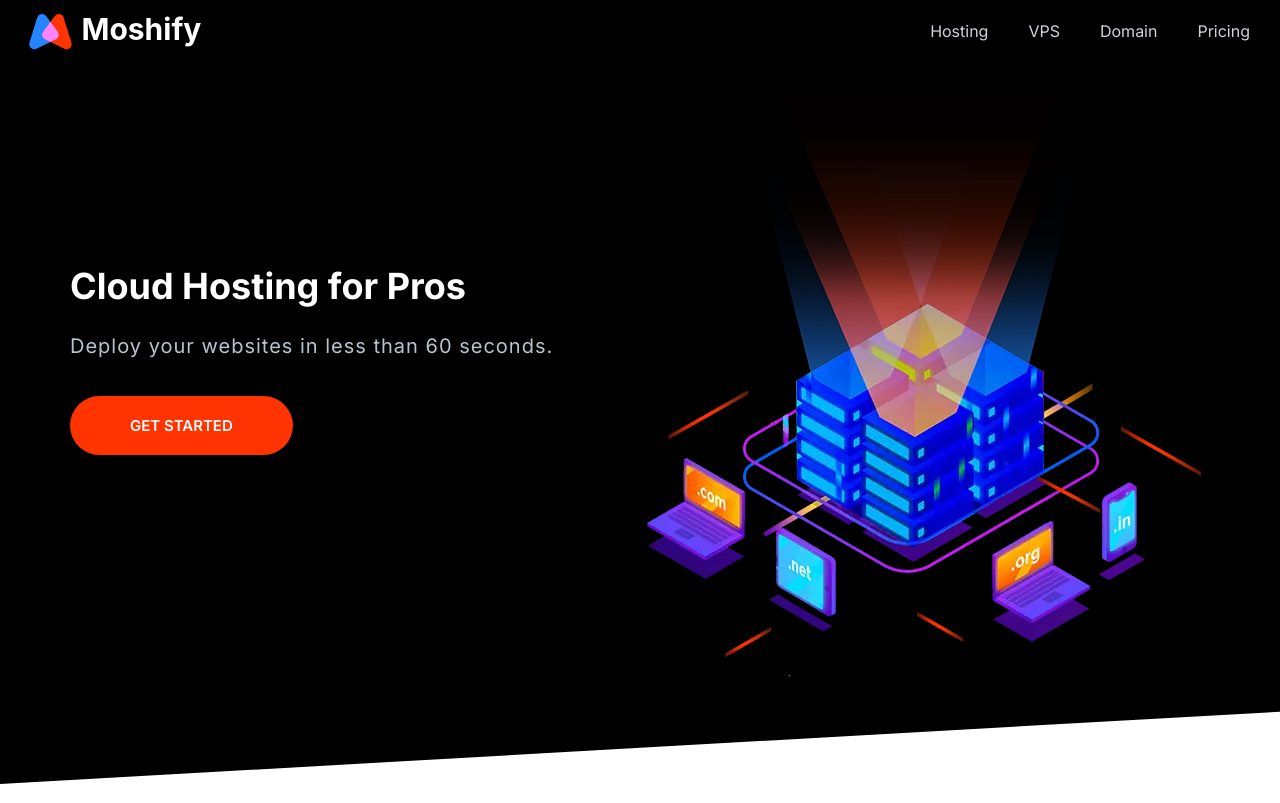
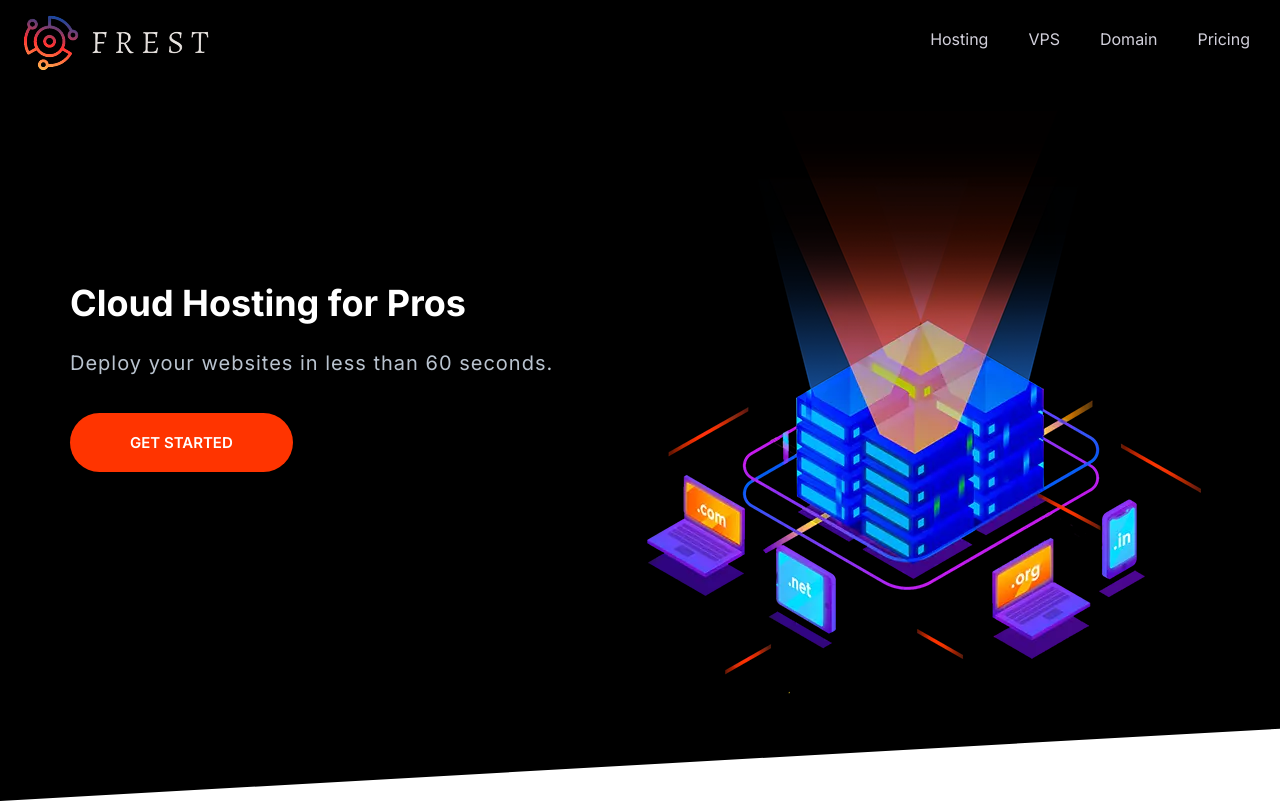
Before and after one commit to endysonendy/Fresty, a website built with Parcel: page index.html in a window 1280 px wide. Shown: the top 803 px of the page. Built offline with nearby package versions, Linux system fonts and the light colour scheme.

Commit message:
Styling issues fixed

```diff
--- a/css/styles.css
+++ b/css/styles.css
@@ -707,7 +707,8 @@ a {
 }
 
 .nav__brand {
-  transform: translateY(5px);
+  margin-top: 1.5rem;
+  margin-left: 1.3rem;
 }
 
 @media screen and (min-width: 768px) {
@@ -906,7 +907,7 @@ a {
 
 .footer__brand img {
   width: 100%;
-  max-width: 230px;
+  max-width: 200px;
 }
 
 .footer__copyright {
--- a/index.html
+++ b/index.html
@@ -23,7 +23,7 @@
 <body>
   <header>
     <nav class="nav collapsible">
-      <a class="nav__brand" href="/"><img src="images/logo.svg" alt=""></a>
+      <a class="nav__brand" href="/"><img src="images/logo.png" alt=""></a>
       <svg class="icon icon--white nav__toggler">
         <use href="images/sprite.svg#menu"></use>
       </svg>
@@ -414,7 +414,7 @@
         </div>
       </section>
       <div class="footer__brand">
-        <img src="images/logo.svg" alt="">
+        <img class="footer__logo" src="images/logo.png" alt="">
         <p class="footer__copyright">&copy; 2023 Frest Team</p>
       </div>
     </div>
--- a/package.json
+++ b/package.json
@@ -1,6 +1,5 @@
 {
   "devDependencies": {
-    "cssnano": "^6.0.1",
-    "postcss": "^8.4.27"
+    "parcel": "^2.9.3"
   }
 }
```
Also changed, not shown: images/logo.png (added), images/logo.svg (deleted), 2 other files.
